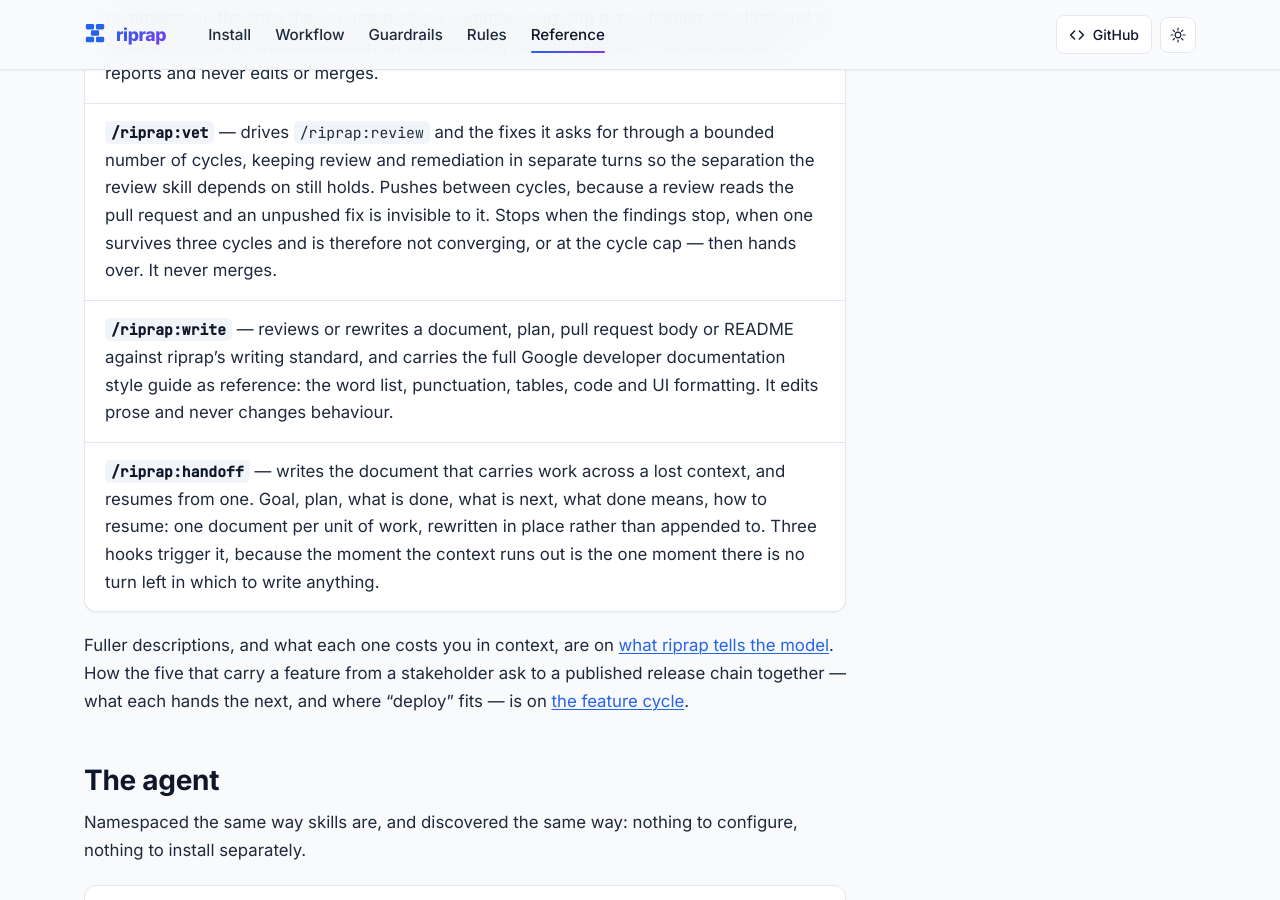
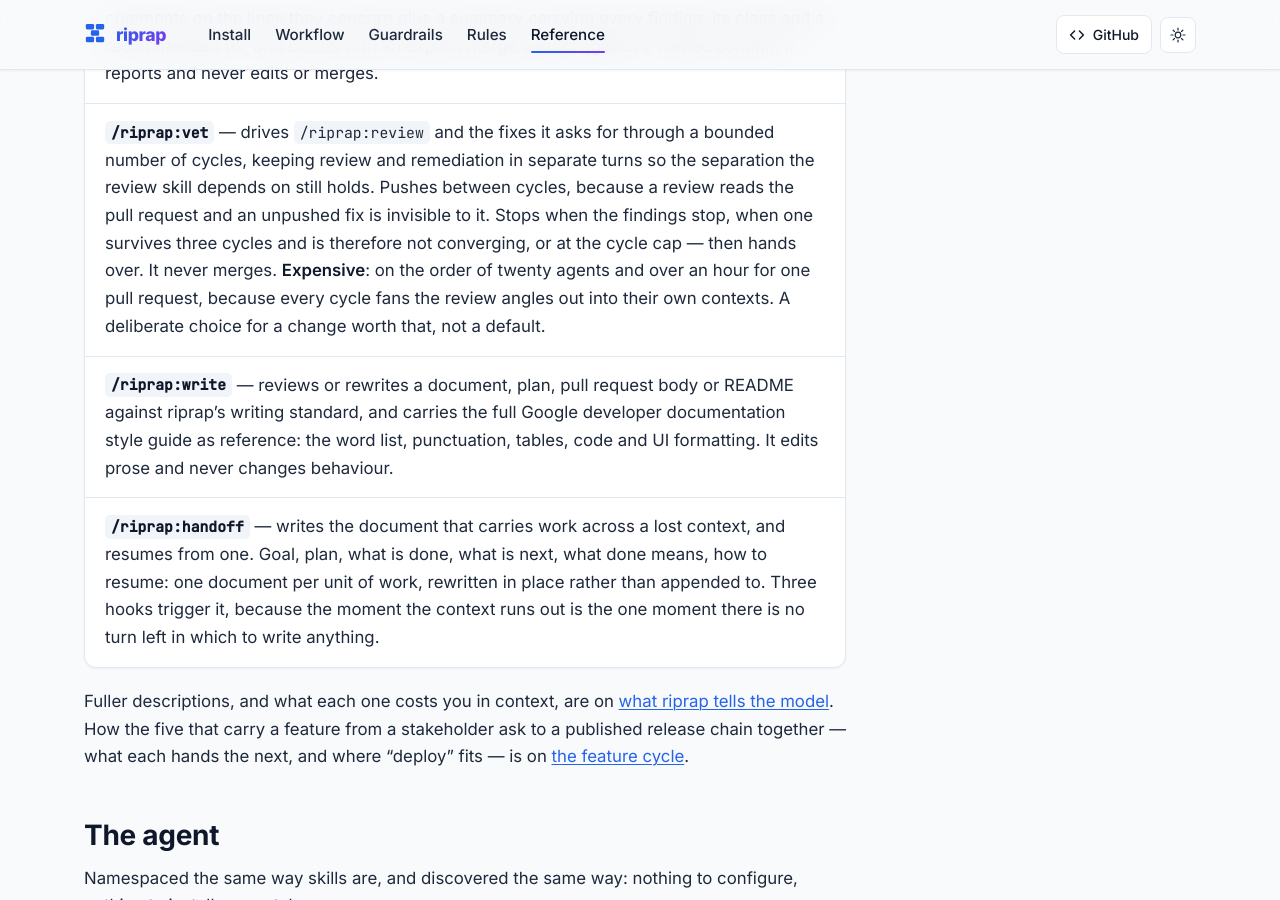
Before and after one commit to influpert/riprap, a Jekyll site: the page built from docs/reference.md, in a window 1280 px wide and 900 px high, scrolled down 5650 px. Built offline with Jekyll 4.4.1, drawn with Linux system fonts in a browser that asks for light colours.

Commit message:
Fix the three MINORs from the review
Findings 9 to 11, closing the review out.

The recurrence guard now dedupes per cycle. The schema asks for one slug per
blocking finding, but the guard should not depend on the model honouring it:
iterating the raw array meant a slug repeated three times inside ONE cycle
stopped the loop and called a converging review non-converging. Exercised
across four shapes — a slug repeated three times in one cycle now runs to
completion, three distinct cycles raising the same slug still stops.

The cycle-2 prompt named the wrong moment. `headBefore` holds the head the
previous cycle's REVIEW was pinned to, which is before that cycle's
remediation turn, not "the head at the end of the previous cycle". The
comparison was right either way, so nothing behaved wrongly — but an agent
handed a false statement about a SHA may reason from it, and the prompt now
says which moment it means and why an unchanged value proves nothing was
pushed.

docs/reference.md now states the cost. The PR body disclosed roughly twenty
agents and over an hour for one pull request and rightly called that worth
knowing before it is anyone's default; the reference page is where an adopter
looks, and it did not say.

Co-Authored-By: Claude Opus 5 <noreply@anthropic.com>

```diff
--- a/docs/reference.md
+++ b/docs/reference.md
@@ -122,7 +122,7 @@ plugin updates.
 - **`/riprap:prune`** — prunes merged and stale branches and triages quiet pull requests. Reports the whole plan first and never deletes, merges or closes without per-action confirmation.
 - **`/riprap:release`** — cuts a release: green checks, a confirmed version, notes drafted from what actually merged, the tag on the merged commit, and a final check that the release exists. A green pipeline is not a finished release.
 - **`/riprap:review`** — reviews a branch or a pull request, yours or someone else's, across at least six angles including simplicity, maintainability and dependency creep. Posts inline comments on the lines they concern plus a summary carrying every finding, its class and a recommended fix, and closes with an explicit merge verdict against a named commit. It reports and never edits or merges.
-- **`/riprap:vet`** — drives `/riprap:review` and the fixes it asks for through a bounded number of cycles, keeping review and remediation in separate turns so the separation the review skill depends on still holds. Pushes between cycles, because a review reads the pull request and an unpushed fix is invisible to it. Stops when the findings stop, when one survives three cycles and is therefore not converging, or at the cycle cap — then hands over. It never merges.
+- **`/riprap:vet`** — drives `/riprap:review` and the fixes it asks for through a bounded number of cycles, keeping review and remediation in separate turns so the separation the review skill depends on still holds. Pushes between cycles, because a review reads the pull request and an unpushed fix is invisible to it. Stops when the findings stop, when one survives three cycles and is therefore not converging, or at the cycle cap — then hands over. It never merges. **Expensive**: on the order of twenty agents and over an hour for one pull request, because every cycle fans the review angles out into their own contexts. A deliberate choice for a change worth that, not a default.
 - **`/riprap:write`** — reviews or rewrites a document, plan, pull request body or README against riprap's writing standard, and carries the full Google developer documentation style guide as reference: the word list, punctuation, tables, code and UI formatting. It edits prose and never changes behaviour.
 - **`/riprap:handoff`** — writes the document that carries work across a lost context, and resumes from one. Goal, plan, what is done, what is next, what done means, how to resume: one document per unit of work, rewritten in place rather than appended to. Three hooks trigger it, because the moment the context runs out is the one moment there is no turn left in which to write anything.
 {: .doc-links}
```
Also changed, not shown: plugin/payload/.claude/workflows/riprap-vet.js.
